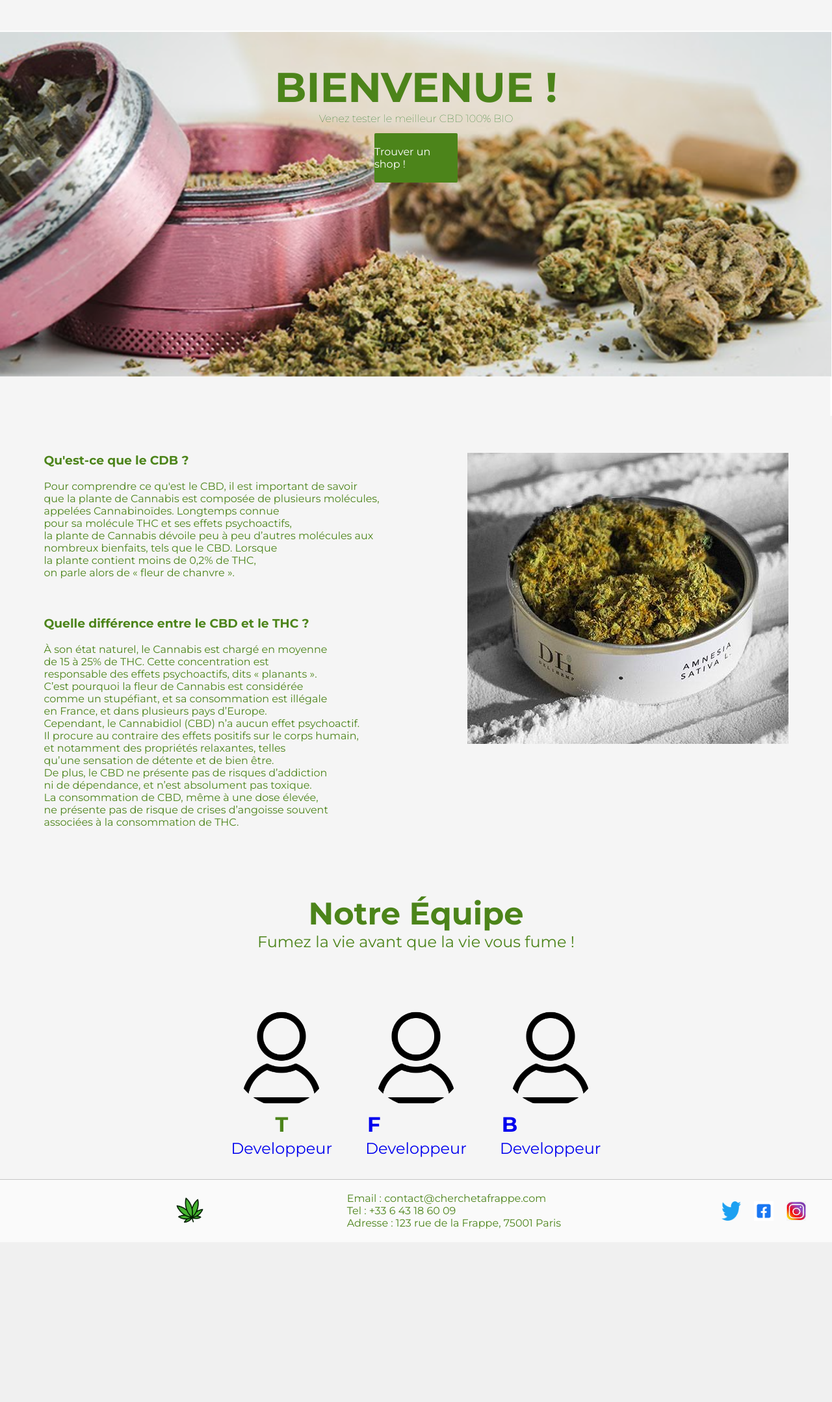
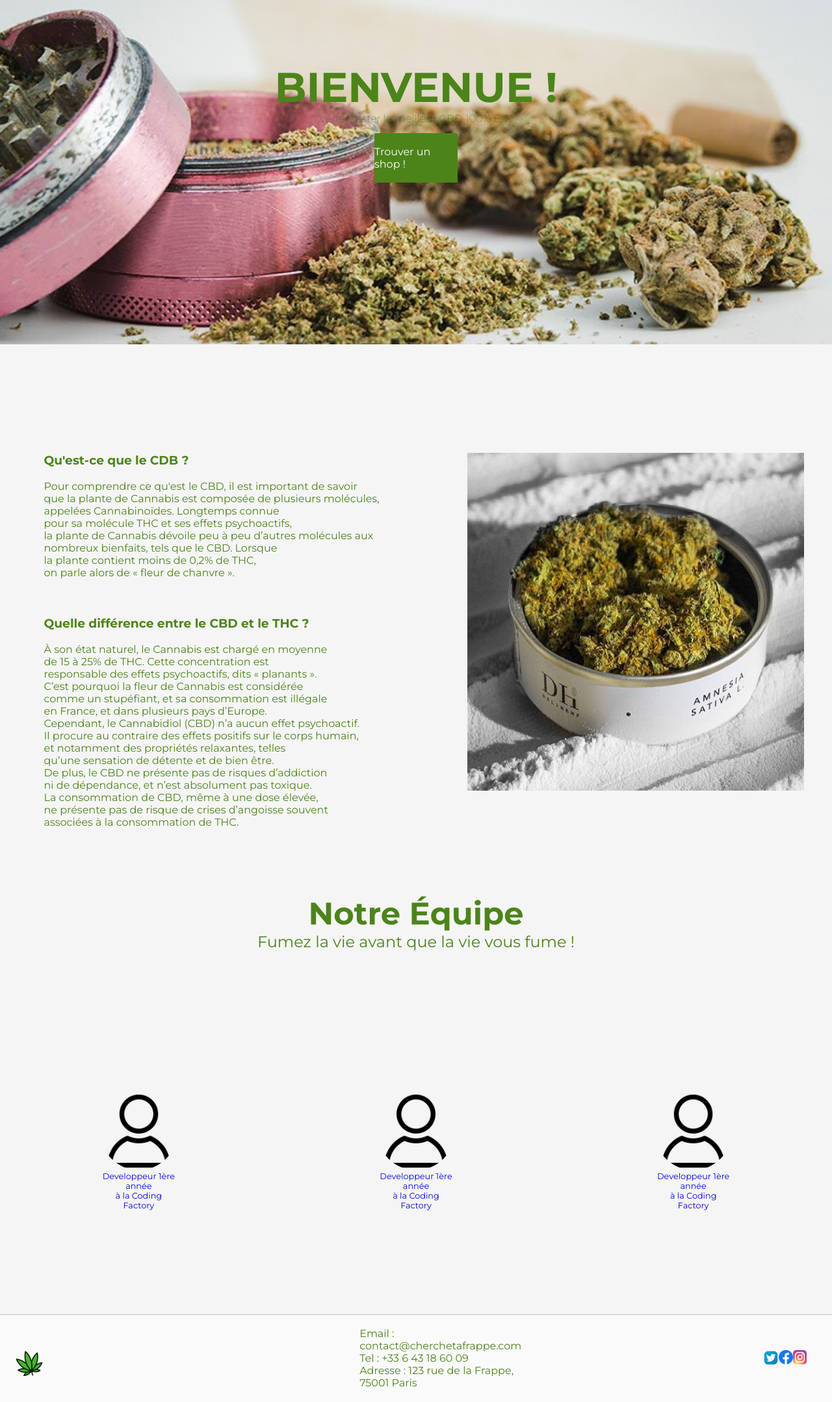
Before and after one commit to Florianrcht/Cherche-ton-CBD, a PHP site: page / in a window 1280 px wide. Shown: the part 80-2238 px from the top of the page at 65% size. Before the commit the page ends 1972 px from the top, so only its background shows below. Run offline with PHP 8.4, Linux system fonts and the light colour scheme.

Commit message:
page d'accueil

```diff
--- a/src/templates/pages/accueilUser.php
+++ b/src/templates/pages/accueilUser.php
@@ -44,8 +44,8 @@ ob_start()
             </p>
         </div>
     </div>
-    <div class ="image-descri">
-        <img src="assets/imgs/beuh2.jpeg">
+    <div>
+        <img src="assets/imgs/beuh2.jpeg"class ="image-descri">
     </div>
 
 </div>
@@ -54,20 +54,17 @@ ob_start()
             <h2 class="team">Notre Équipe</h2>
             <p class="accrocheTeam">Fumez la vie avant que la vie vous fume !</p>
         <div class="blocCreateurs">
-            <div id="Createurs">
-                <img src="assets/imgs/tete.png" alt="Photo de profil " id="Pdp">
-                <p id="nomsTeam">T</p>
-                <p id="textJob"><a href="https://github.com/TGiraudeau">Developpeur</p>
+            <div class="Createurs">
+                <img src="assets/imgs/tete.png" alt="Photo de profil " class="Pdp">
+                <p class="textJob"><a href="https://github.com/TGiraudeau">Developpeur 1ère année <br> à la Coding Factory</p>
             </div>
-            <div id="Createurs">
-                <img src="assets/imgs/tete.png" alt="Photo de profil " id="Pdp">
-                <p id="nomsTeam">F</p>
-                <p id="textJob"><a href="https://github.com/Florianrcht">Developpeur</p>
+            <div class="Createurs">
+                <img src="assets/imgs/tete.png" alt="Photo de profil " class="Pdp">
+                <p class="textJob"><a href="https://github.com/Florianrcht">Developpeur 1ère année <br> à la Coding Factory</p>
             </div>
-            <div id="Createurs">
-                <img src="assets/imgs/tete.png" alt="Photo de profil " id="Pdp">
-                <p id="nomsTeam">B</p>
-                <p id="textJob"><a href="https://github.com/BastienB27">Developpeur</p>
+            <div class="Createurs">
+                <img src="assets/imgs/tete.png" alt="Photo de profil " class="Pdp">
+                <p class="textJob"><a href="https://github.com/BastienB27">Developpeur 1ère année <br> à la Coding Factory</p>
             </div>
         </div>
     </div>
--- a/src/templates/partials/global/footer_global.php
+++ b/src/templates/partials/global/footer_global.php
@@ -1,7 +1,7 @@
 <footer>
   <div class="footer-container">
     <div class="logo">
-        <a href="/?page=accueilUser" class="nav-icon" aria-label="visit homepage" aria-current="page">
+      <a href="/?page=accueilUser" class="nav-icon">
         <img src="assets/imgs/weed.png" alt="weed icon">
       </a>
     </div>
@@ -11,15 +11,21 @@
       <p>Adresse : 123 rue de la Frappe, 75001 Paris</p>
     </div>
     <div class="footer-social">
+      <div class="twi">
         <a href="https://twitter.com/">
-        <img src="/assets/imgs/twitter.png" alt="Twitter">
+          <img src="/assets/imgs/twiii.svg" alt="Twitter">
         </a>
+      </div>
+      <div class="fa">
         <a href="https://www.facebook.com/">
-        <img src="/assets/imgs/face.avif" alt="Facebook">
+          <img src="/assets/imgs/facebook.png " alt="Facebook">
         </a>
+      </div>
+      <div class="insta">
         <a href="https://www.instagram.com/">
-        <img src="/assets/imgs/logo-insta.webp" alt="Instagram">
+          <img src="/assets/imgs/insta.png" alt="Instagram">
         </a>
       </div>
     </div>
+  </div>
 </footer>
--- a/www/assets/css/accueilUser/accueilUser.css
+++ b/www/assets/css/accueilUser/accueilUser.css
@@ -3,13 +3,15 @@ body {
     margin: 0%;
     color: rgb(76, 132, 26)
 }
+a {
+    text-decoration: none;
+  }
 
 /* Arrière plan du header jusqu'au bouton shop */
 
 
 .image-acceuil {
-    background-image: url("/assets/imgs/beuh.jpeg");
-    background-position: center bottom;
+    background-image: url("/assets/imgs/Nbeuh.jpg");
     background-repeat: no-repeat;
     background-size: 100% auto;
     padding-bottom: 15%;
@@ -18,10 +20,10 @@ body {
 
   @keyframes backgroundAnimation {
     from {
-      background-position: center top;
+      background-position: center bottom;
     }
     to {
-      background-position: center bottom;
+      background-position: center top;
     }
   }
 
@@ -97,38 +99,40 @@ body {
 }
 
 .blocCreateurs {
+    justify-content: center;
     display: flex;
-    flex-wrap: wrap;
-    justify-content: center;
     align-items: center;
     margin-top: 5%;
 }
 
-#Createurs {
+.Createurs {
     display: flex;
     flex-direction: column;
-    align-items: center;
-    margin: 2%;
+    justify-content: center;
+    margin: 12%;
 }
 
-#Pdp {
-    width: 150px;
-    height: 150px;
+.Pdp {
+    display: flex;
+    justify-content: center;
+    height: 100%;
+    width: 100%;
     border-radius: 50%;
     object-fit: cover;
 }
 
-#nomsTeam {
-    font-size: 200%;
+.nomsTeam {
+    font-size: 20%;
     font-weight: bold;
     margin-top: 5%;
 }
 
-#textJob {
-    font-size: 150%;
+.textJob {
+    font-size: 80%;
     text-align: center;
     margin-top: 2%;
     margin-bottom: 5%;
+
 }
 
 
@@ -151,7 +155,8 @@ body {
     justify-content: space-around;
  }
  .image-descri{
-    size: 750px;
+    width: 105%;
+    height: 90%;
     justify-content: space-around;
  }
 
--- a/www/assets/css/global/footer_global.css
+++ b/www/assets/css/global/footer_global.css
@@ -27,17 +27,28 @@ footer {
   display: flex;
   }
 
-  .footer-social a {
-  margin-right: 20px;
+  .footer-social img {
+  display: flex;
+  width: 100%;
+  height: 90%;
   }
-
-  .footer-social img {
-  width: 30px;
-  height: 30px;
+ .insta{
+  width: 25%;
+  height: 25%;
+ }
+ .twi{
+  width: 28%;
+  height: 28%;
+ }
+ .fa{
+  width: 25%;
+  height: 25%;
+ }
+  .logo{
+    padding-right: 43%;
+    width: 20px;
+    height: 20px;
   }
-
-  .logo{
-    display: flex;
-    width: 20px;
-    height: 25px;
+  .coordonnees{
+    padding-right: 30%;
   }
```
Also changed, not shown: www/assets/imgs/Nbeuh.jpg (added), www/assets/imgs/TWITTER.webp (added), www/assets/imgs/facebook.png (added), www/assets/imgs/insta.png (added), www/assets/imgs/twiii.svg (added). Lines whose indentation alone changed are shown as unchanged.
